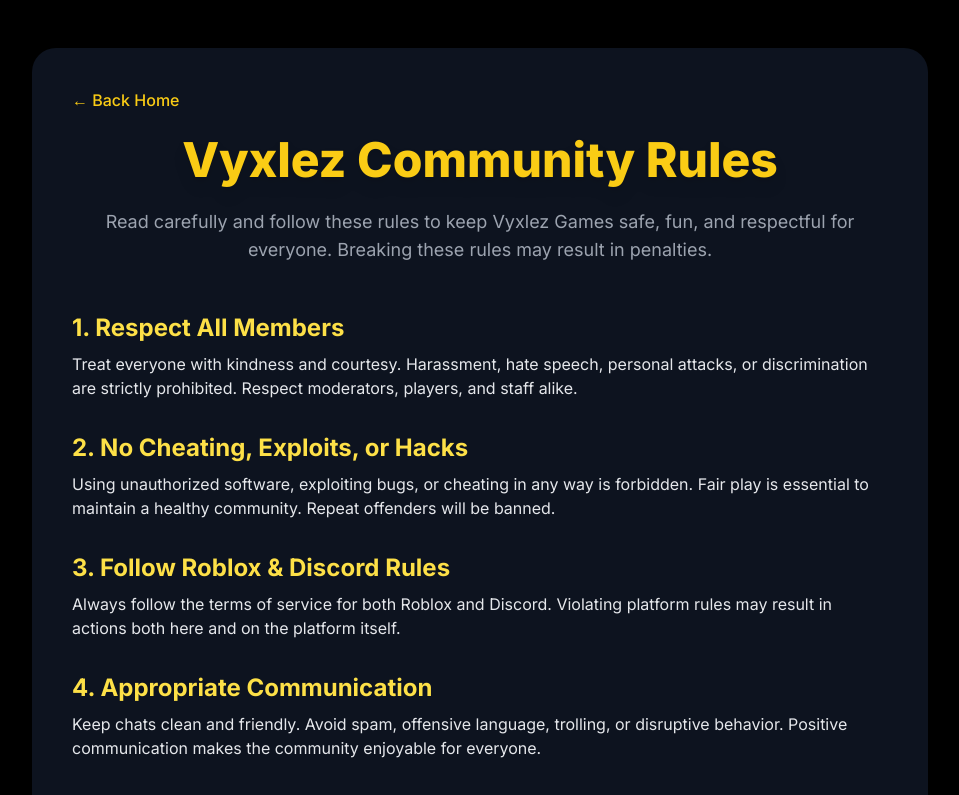
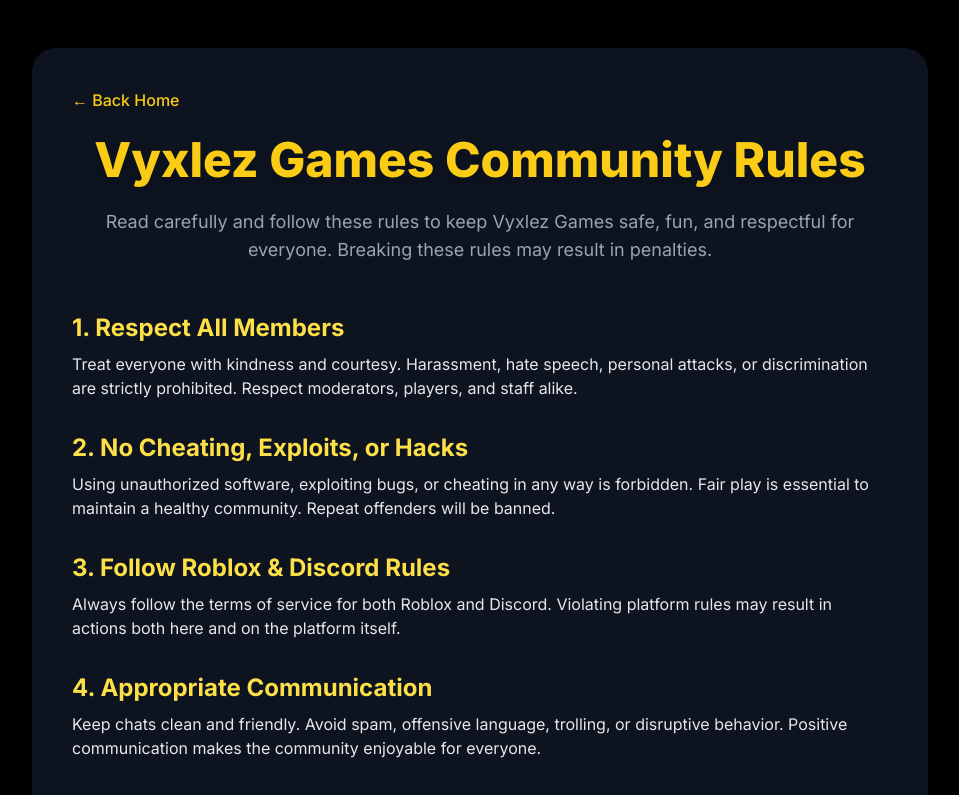
Before and after one commit to heynoxcodes/vyxlezrepo, a Next.js app: page /rules in a window 1280 px wide. Shown: the top 795 px of the page, without its empty margins (160-1119 px from the left). Built offline with nearby package versions, Linux system fonts and the light colour scheme.

Commit message:
Update page.jsx

```diff
--- a/src/app/rules/page.jsx
+++ b/src/app/rules/page.jsx
@@ -12,7 +12,7 @@
 
         {/* Title */}
         <h1 className="text-5xl font-extrabold text-center text-yellow-400 mb-6 drop-shadow-lg">
-          Vyxlez Community Rules
+          Vyxlez Games Community Rules
         </h1>
         <p className="text-center text-gray-400 mb-12 text-lg">
           Read carefully and follow these rules to keep Vyxlez Games safe, fun, and respectful for everyone. Breaking these rules may result in penalties.
```
